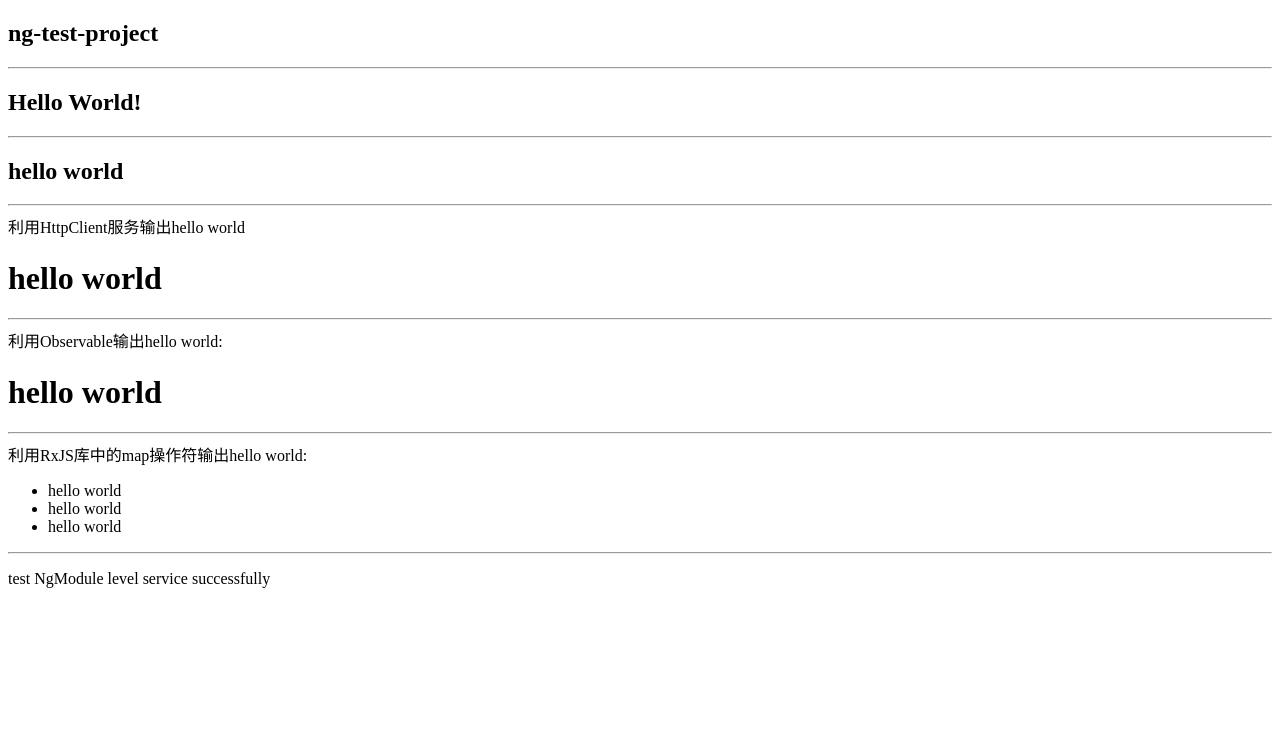
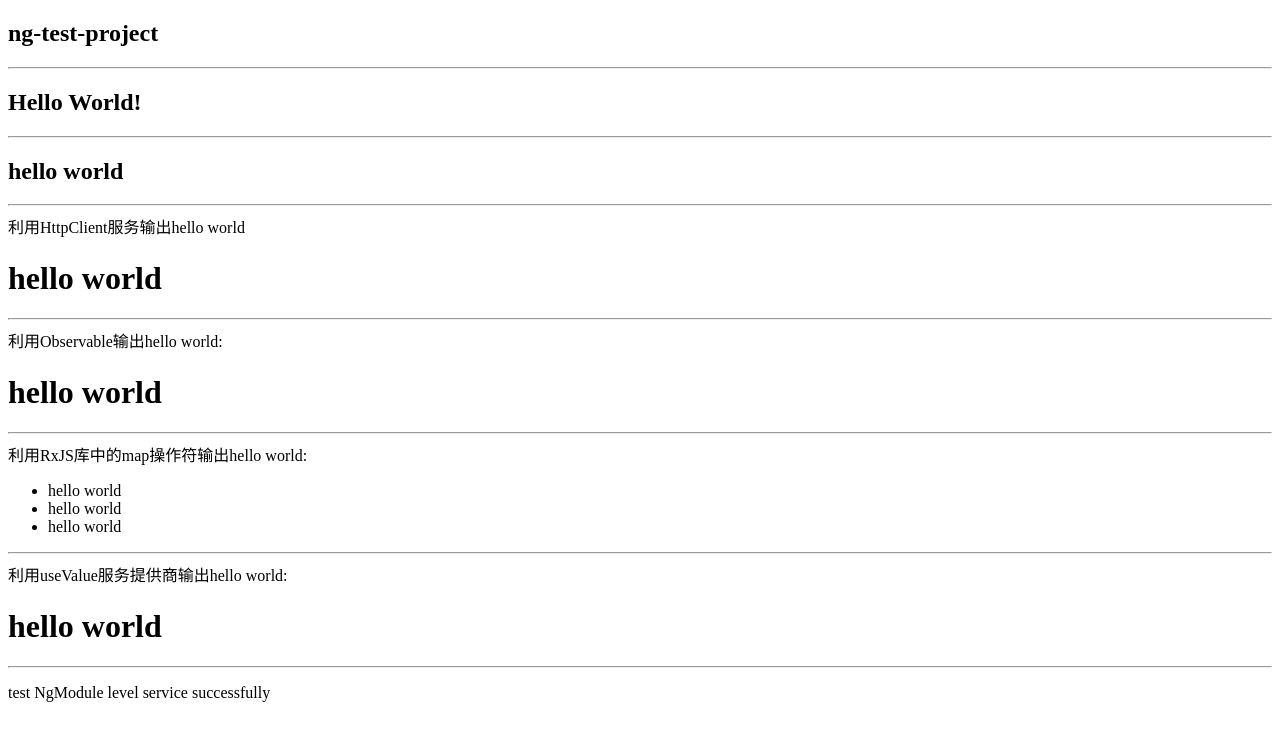
Before and after one commit to carolineF/ng-test-project, an Angular app: page / in a window 1280 px wide. Shown: the top 740 px of the page. Built offline with nearby package versions, Linux system fonts and the light colour scheme.

Commit message:
add useValue

```diff
--- a/src/app/app.component.html
+++ b/src/app/app.component.html
@@ -18,6 +18,10 @@
 </ul>
 <hr>
 
+利用useValue服务提供商输出hello world:
+<h1>{{ title6 }}</h1>
+<hr>
+
 
 <p>{{ log }}</p>
 <!-- <user-list></user-list> -->
--- a/src/app/app.component.ts
+++ b/src/app/app.component.ts
@@ -1,12 +1,14 @@
-import { Component } from '@angular/core';
+import { Component, Inject } from '@angular/core';
 import { LoggerService } from './logger.service';
 import { HelloWorldService } from './hello-world.service';
 import { map } from 'rxjs/operators';
+import { HELLO_WORLD_TOKEN, useValueProvider } from './assist';
 
 @Component({
   selector: 'app-root',
   templateUrl: './app.component.html',
-  styleUrls: ['./app.component.less']
+  styleUrls: ['./app.component.less'],
+  providers: [useValueProvider]
 })
 export class AppComponent {
   title = 'ng-test-project';
@@ -15,9 +17,12 @@ export class AppComponent {
   title3 = this.title1
   title4 = this.title1
   title5:string[] = []
+  title6 = this.title1
   log: string = '';
 
-  constructor(private loggerService: LoggerService, private helloWorldService: HelloWorldService) {
+  constructor(private loggerService: LoggerService,
+    private helloWorldService: HelloWorldService,
+    @Inject(HELLO_WORLD_TOKEN) private helloStr: string) {
     this.title2 = helloWorldService.getHelloWorld();
     this.helloWorldService.getHelloWorldFormHttp().subscribe(data => {
       this.title3 = data;
@@ -30,6 +35,8 @@ export class AppComponent {
       .subscribe(helloworld => {
         this.title5.push(helloworld);
       })
+
+    this.title6 = helloStr;
   }
 
   ngOnInit() {
--- /dev/null
+++ b/src/app/assist.ts
@@ -0,0 +1,7 @@
+import { InjectionToken } from '@angular/core';
+
+export const HELLO_WORLD_TOKEN = new InjectionToken<string>('hello world')
+export const useValueProvider = {
+    provide: HELLO_WORLD_TOKEN,
+    useValue: 'hello world'
+}
```
